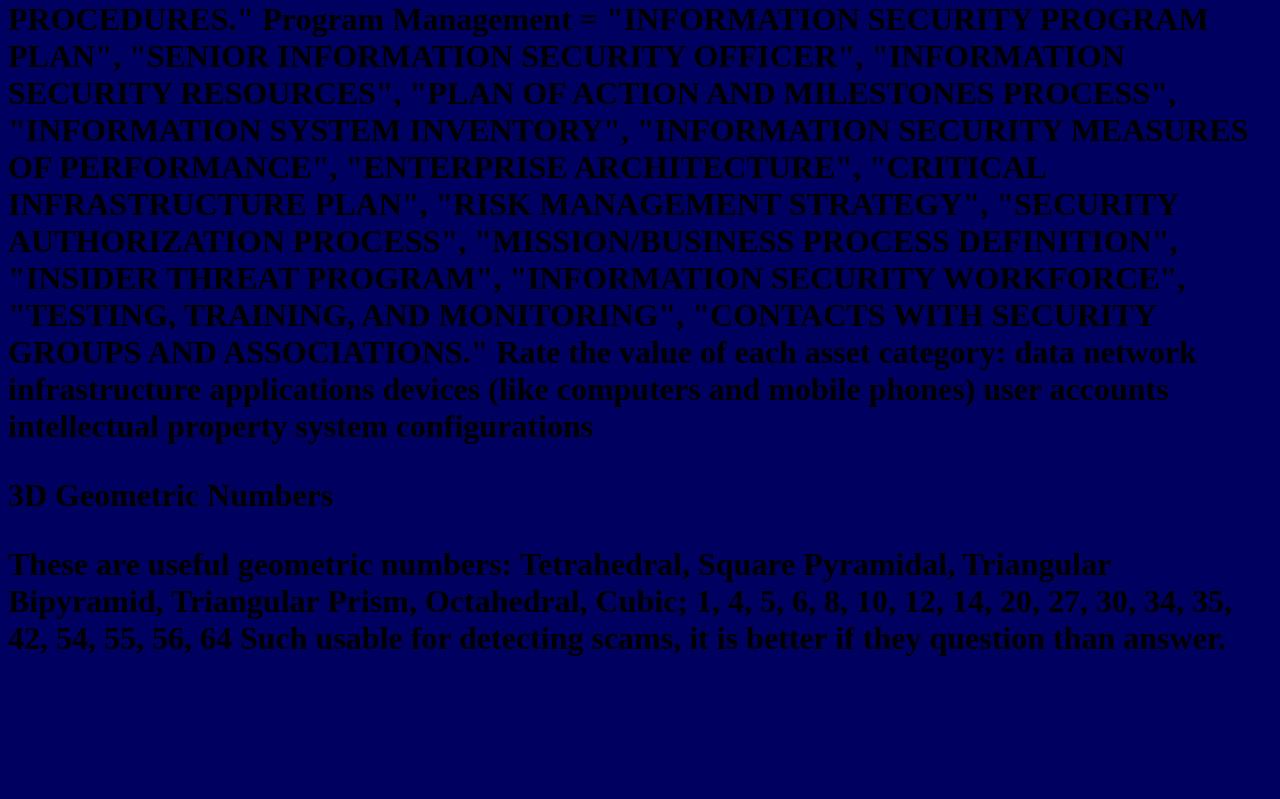
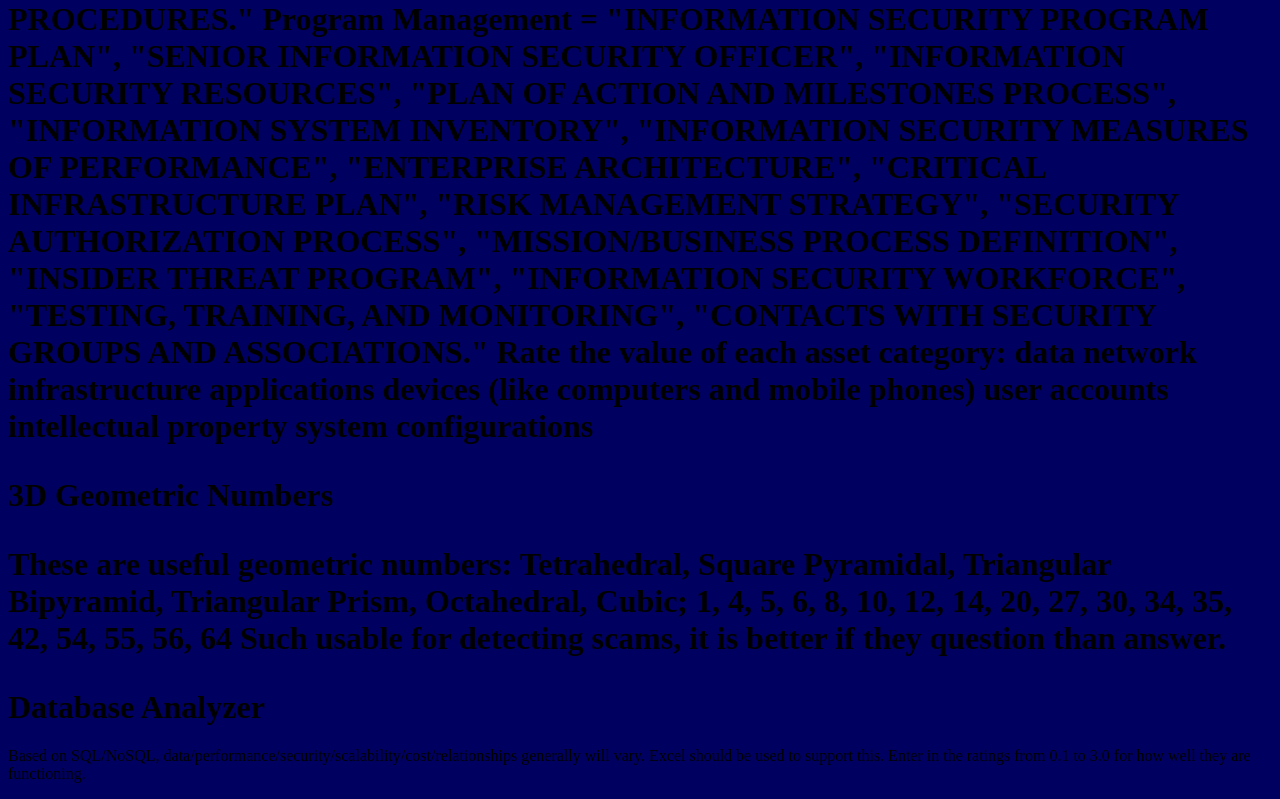
Before and after one commit to Solo-Trio-Studio/formal-sciences_software-suite, a plain HTML site: page index.html in a window 1280 px wide. Shown: the part 5637-6436 px from the top of the page. Before the commit the page ends 6326 px from the top, so only its background shows below. Drawn offline with Linux system fonts and the light colour scheme.

Commit message:
Update index.html

```diff
--- a/index.html
+++ b/index.html
@@ -80,5 +80,10 @@
           These are useful geometric numbers: Tetrahedral, Square Pyramidal, Triangular Bipyramid, Triangular Prism, Octahedral, Cubic; 1, 4, 5, 6, 8, 10, 12, 14, 20, 27, 30, 34, 35, 42, 54, 55, 56, 64
           Such usable for detecting scams, it is better if they question than answer.
       <p>
+      <h1>Database Analyzer</h1>
+      <p>
+        Based on SQL/NoSQL, data/performance/security/scalability/cost/relationships generally will vary. Excel should be used to support this.
+        Enter in the ratings from 0.1 to 3.0 for how well they are functioning.
+      </p>
   </body>
 </html>
```
